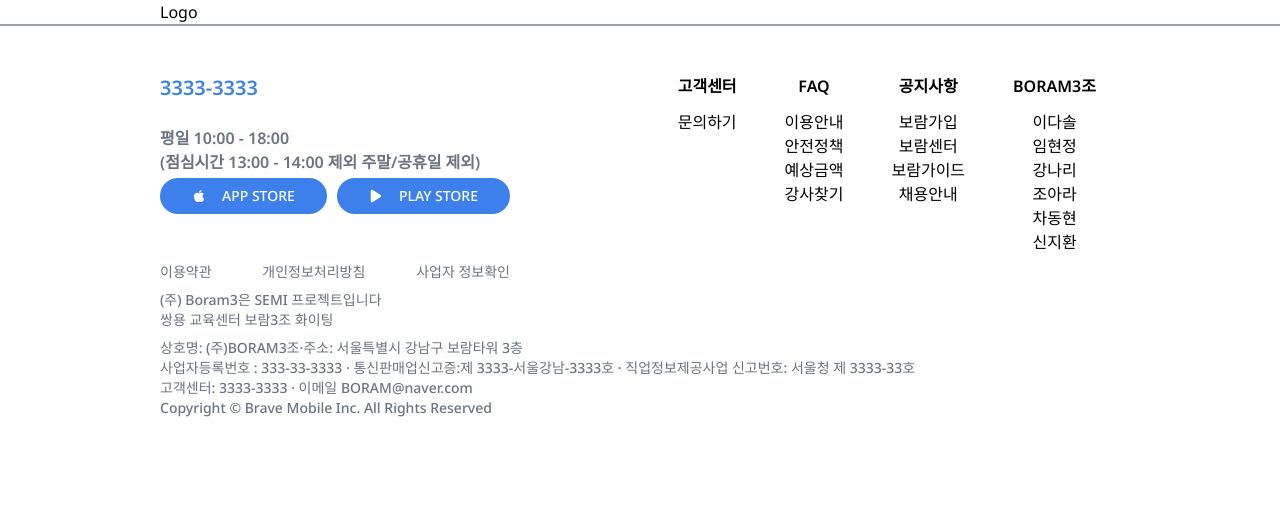
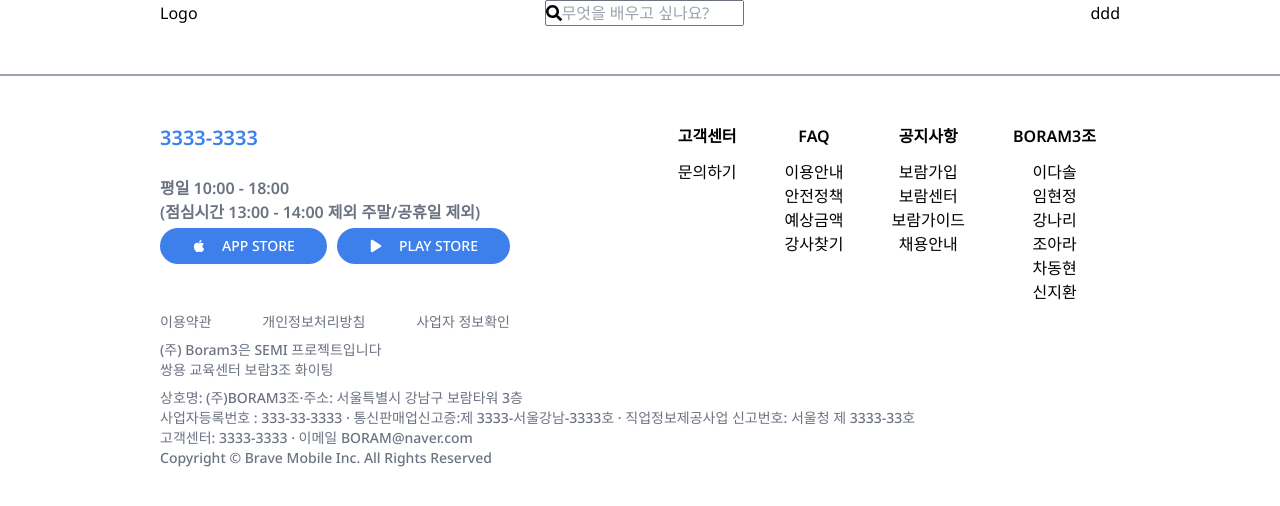
Before and after one commit to snowball-class/front, a Next.js app: page / in a window 1280 px wide. Shown: the top 506 px of the page. Built offline with nearby package versions, Linux system fonts and the light colour scheme.

Commit message:
feat: navbar생성

```diff
--- a/components/ui/navbar.tsx
+++ b/components/ui/navbar.tsx
@@ -1,9 +1,12 @@
 import React from 'react'
+import Search from './search'
 
 const Navbar = () => {
   return (
-    <div className="w-3/4 mx-auto">
+    <div className="w-3/4 mx-auto flex items-center justify-between mb-12">
       <div>Logo</div>
+      <Search />
+      <div className="">ddd</div>
     </div>
   )
 }
--- /dev/null
+++ b/components/ui/search.tsx
@@ -0,0 +1,13 @@
+import React from 'react'
+import { FaSearch } from 'react-icons/fa'
+
+const Search = () => {
+  return (
+    <div className="rounded-sm border border-gray-500 flex justify-start items-center">
+      <FaSearch className="" />
+      <input className="" type="text" placeholder="무엇을 배우고 싶나요?" />
+    </div>
+  )
+}
+
+export default Search
```
